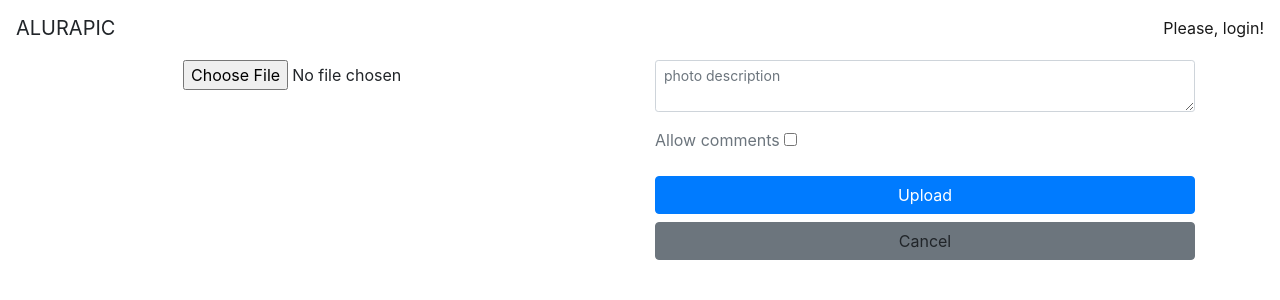
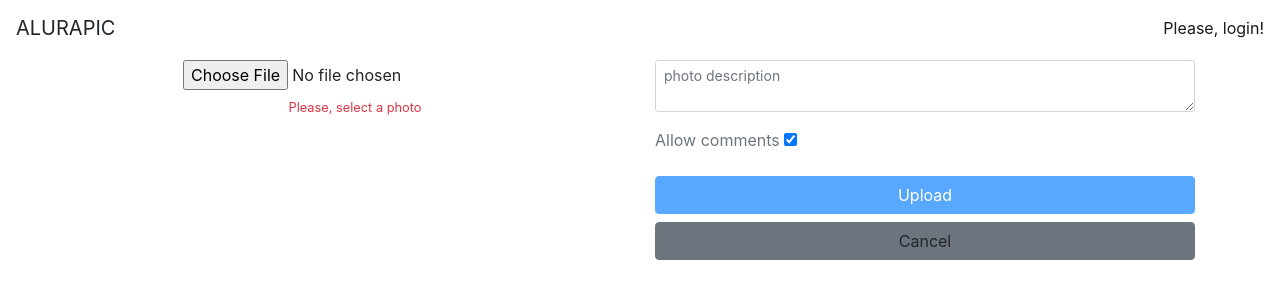
Before and after one commit to josiasmartins/angular-3-upload-build, an Angular app: page /#/p/add in a window 1280 px wide. Shown: the top 300 px of the page. Built offline with nearby package versions, Linux system fonts and the light colour scheme.

Commit message:
feat: validando o formulário

```diff
--- a/src/app/photos/photo-form/photo-form.component.html
+++ b/src/app/photos/photo-form/photo-form.component.html
@@ -1,24 +1,36 @@
 <div class="container">
-  <form class="row">
+  <form [formGroup]="photoForm" class="row">
     <div class="col-md-6 text-center">
-      <input type="file" accept="image/*">
+      <input formControlName="file" type="file" accept="image/*">
+      <ap-vmessage
+        text="Please, select a photo"
+        *ngIf="photoForm.get('file').errors?.required"
+      >
+      </ap-vmessage>
     </div>
 
     <div class="col-md-6">
       <div class="form-group">
         <textarea
+          formControlName="description"
           class="form-control form-control-sm"
-          placeholder="photo description"></textarea>
+          placeholder="photo description">
+        </textarea>
+        <ap-vmessage
+          text="Max length is 300"
+          *ngIf="photoForm.get('description').errors?.maxlength"
+        >
+        </ap-vmessage>
       </div>
 
       <div class="form-group">
         <label class="text-muted">
           Allow comments
-          <input type="checkbox">
+          <input formControlName="allowComments" type="checkbox">
         </label>
       </div>
 
-      <button type="submit" class="btn btn-primary btn-block">
+      <button [disabled]="photoForm.invalid" type="submit" class="btn btn-primary btn-block">
         Upload
       </button>
 
--- a/src/app/photos/photo-form/photo-form.component.ts
+++ b/src/app/photos/photo-form/photo-form.component.ts
@@ -1,4 +1,5 @@
 import { Component, OnInit } from '@angular/core';
+import { FormGroup, FormBuilder, Validators } from '@angular/forms';
 
 @Component({
   selector: 'ap-photo-form',
@@ -7,9 +8,18 @@ import { Component, OnInit } from '@angular/core';
 })
 export class PhotoFormComponent implements OnInit {
 
-  constructor() { }
+  public photoForm: FormGroup;
 
-  ngOnInit() {
+  constructor(
+    private formBuilder: FormBuilder
+  ) { }
+
+  public ngOnInit() {
+    this.photoForm = this.formBuilder.group({
+      file: ['', Validators.required],
+      description: ['', Validators.maxLength(300)],
+      allowComments: [true]
+    })
   }
 
 }
```
